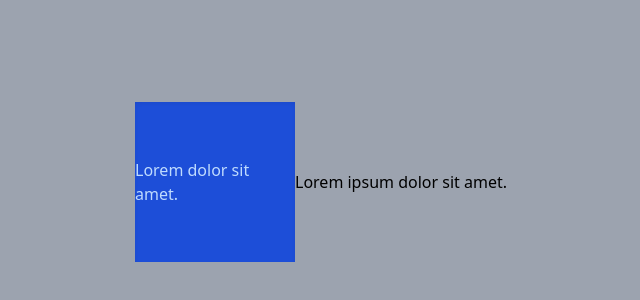
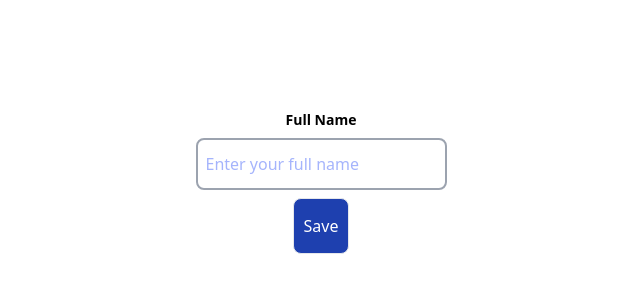
Before and after one commit to ayushjindal23/web-dev, a plain HTML site: page 03_Tailwind_CSS/lec16/index.html in a window 1280 px wide. Shown: the part 218-518 px from the top of the page, without its empty margins (319-959 px from the left). Drawn offline with nearby package versions, Linux system fonts and the light colour scheme.

Commit message:
Update index.html

```diff
--- a/03_Tailwind_CSS/lec16/index.html
+++ b/03_Tailwind_CSS/lec16/index.html
@@ -5,13 +5,18 @@
     <meta charset="UTF-8">
     <meta name="viewport" content="width=device-width, initial-scale=1.0">
     <link href="https://unpkg.com/tailwindcss@^1.0/dist/tailwind.min.css" rel="stylesheet">
-    <title>lec9</title>
+    <title>lec16</title>
 </head>
 
-<body class="bg-gray-400 flex h-screen justify-center  items-center p-6 ">
+<body class=" flex h-screen justify-center flex-col items-center ">
 
-    <div class=" select-all shadow-inner bg-blue-700 text-blue-200 w-40 h-40 flex justify-center items-center">Lorem dolor sit amet.</div>
-    <span class="sr-only sm:not-sr-only">Lorem ipsum dolor sit amet.</span>
+    <label class="font-semibold text-sm select-none" for="fname">Full Name</label>
+
+    <input
+        class="px-2 py-3 m-2  rounded-lg text=blue-300 border-2 border-gray-400 placeholder-indigo-300 focus:bg-blue-100"
+        type="text" id="fname" name="fname" placeholder="Enter your full name">
+
+    <button class="w-14 h-14 p-2 rounded-lg border bg-blue-800 text-white">Save</button>
 
 
 </body>
```
